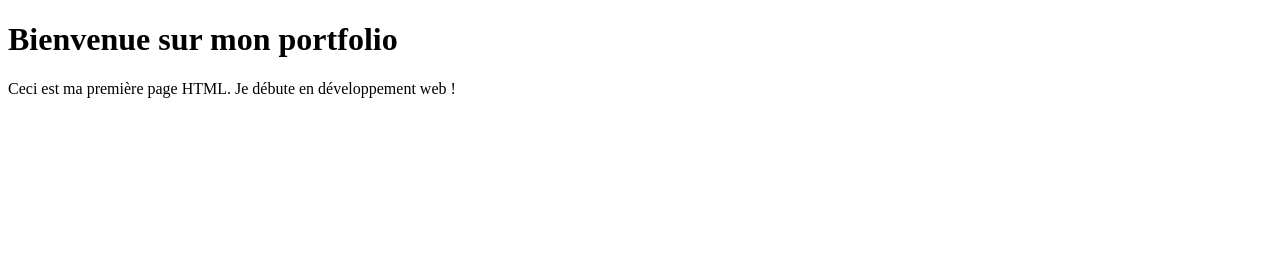
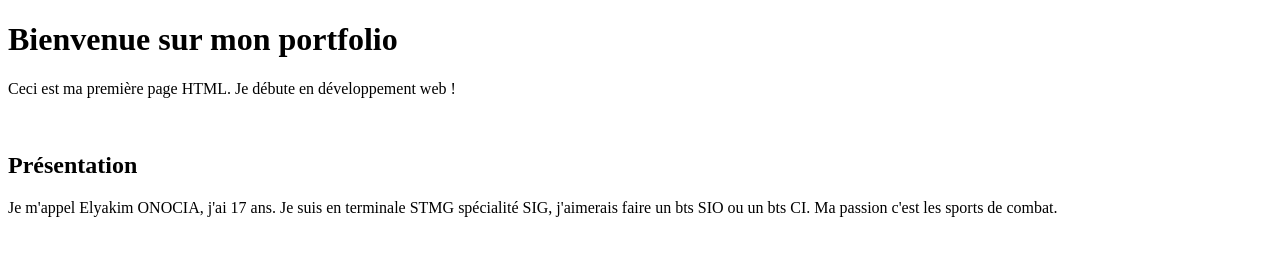
Before and after one commit to Elyakimo/portfolio, a plain HTML site: page index.html in a window 1280 px wide. Drawn offline with Linux system fonts and the light colour scheme.

Commit message:
Update index.html

```diff
--- a/index.html
+++ b/index.html
@@ -7,6 +7,8 @@
 </head>
 <body>
     <h1>Bienvenue sur mon portfolio</h1>
-    <p>Ceci est ma première page HTML. Je débute en développement web !</p>
+    <p>Ceci est ma première page HTML. Je débute en développement web !</p><br/>
+    <h2>Présentation</h2>
+    <p>Je m'appel Elyakim ONOCIA, j'ai 17 ans. Je suis en terminale STMG spécialité SIG, j'aimerais faire un bts SIO ou un bts CI. Ma passion c'est les sports de combat.</p>
 </body>
 </html>
```
